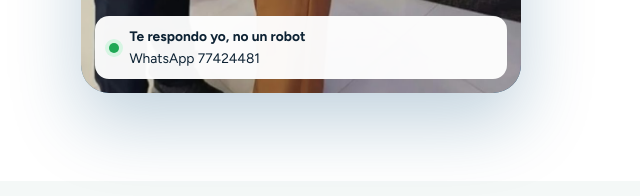
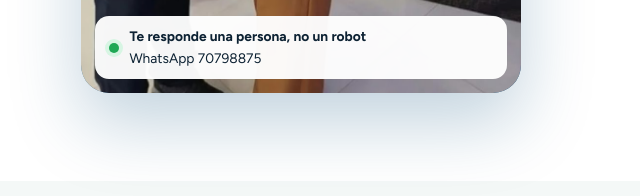
Before and after one commit to yunior-bienestar/Immunocal, a plain HTML site: page index.html in a window 1280 px wide. Shown: the part 582-778 px from the top of the page, 627-1267 px from the left. Drawn offline with nearby package versions, Linux system fonts and the light colour scheme.

Commit message:
Todos los contactos a Leonardo por ahora
Co-Authored-By: Claude Opus 5.5 <noreply@anthropic.com>
Claude-Session: https://claude.ai/code/session_01FjiTNGERgcKdvDsmFETsxE

```diff
--- a/index.html
+++ b/index.html
@@ -7,7 +7,7 @@
 <meta name="claude:viewport-fit-sides" content="cover">
 <meta name="description" content="Haz el test de 1 minuto y descubre cuánto le exige tu estilo de vida a tu glutatión. Immunocal original con entrega a domicilio en Cochabamba y asesoría personal de Yunior Figueredo.">
 <meta name="theme-color" content="#0b4f7c">
-<!-- Vista previa al compartir en Facebook/WhatsApp. -->
+<!-- Vista previa al compartir en Facebook/WhatsApp. PENDIENTE: cambiar https://TU-DOMINIO al publicar. -->
 <meta property="og:type" content="website">
 <meta property="og:locale" content="es_BO">
 <meta property="og:title" content="¿Cuánto le exige tu estilo de vida a tus defensas? Test de 1 minuto">
@@ -343,7 +343,7 @@ footer b{color:#fff}
     <div class="photo">
       <div class="ph"><div><span>Y</span>Aquí va tu foto</div></div>
       <img src="img/yunior-producto.jpg" alt="Yunior Figueredo junto a su esposa" onerror="this.remove()">
-      <div class="stamp"><i></i><div><b>Te respondo yo, no un robot</b><br>WhatsApp 77424481</div></div>
+      <div class="stamp"><i></i><div><b>Te responde una persona, no un robot</b><br>WhatsApp 70798875</div></div>
     </div>
     </figure>
   </div>
@@ -622,7 +622,7 @@ footer b{color:#fff}
     <h2>Tu cuerpo hace el trabajo. Tú solo dale con qué.</h2>
     <p>Haz el test de 1 minuto y te digo qué te conviene, sin compromiso.</p>
     <a class="btn" href="#test">Hacer el test ahora</a>
-    <span class="alt">¿Prefieres hablar directo? <a href="https://wa.me/59177424481?text=Hola%20Yunior%2C%20vengo%20de%20tu%20p%C3%A1gina." target="_blank" rel="noopener">WhatsApp 77424481</a></span>
+    <span class="alt">¿Prefieres hablar directo? <a href="https://wa.me/59177424481?text=Hola%20Yunior%2C%20vengo%20de%20tu%20p%C3%A1gina." target="_blank" rel="noopener">WhatsApp 70798875</a></span>
   </div>
 </section>
 
@@ -644,7 +644,7 @@ footer b{color:#fff}
   // WhatsApp: el número visible es el de Yunior; los botones reparten al azar
   // a cada visitante entre Yunior y Leonardo (y siempre al mismo).
   var YUNIOR = '59177424481';
-  var PHONES = [YUNIOR, '59170798875'];
+  var PHONES = ['59170798875']; // temporal: todo a Leonardo hasta que Yunior tenga línea nueva
   var PHONE = (function(){
     var v; try { v = localStorage.getItem('waNum2'); } catch(e) {}
     if (!v || PHONES.indexOf(v) < 0) { v = PHONES[Math.floor(Math.random()*PHONES.length)]; try { localStorage.setItem('waNum2', v); } catch(e) {} }
```
